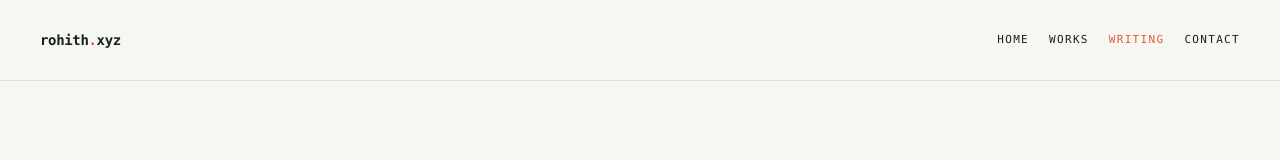
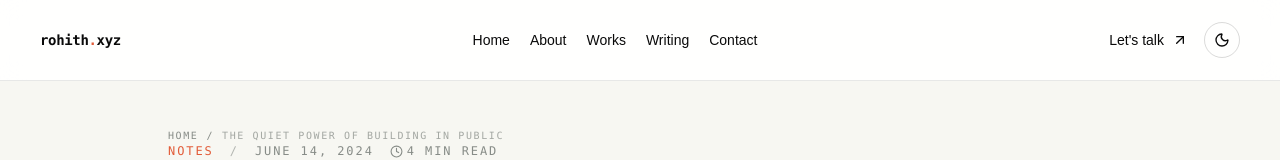
Before and after one commit to Rohith2201/rohith-portfolio, a Next.js app: page /blogs/building-in-public in a window 1280 px wide. Shown: the top 160 px of the page. Built offline with nearby package versions, Linux system fonts and the light colour scheme.

Commit message:
Create shared site header in layout

```diff
--- a/app/blogs/[slug]/page.tsx
+++ b/app/blogs/[slug]/page.tsx
@@ -22,17 +22,6 @@ export default async function BlogPage({ params }: { params: Promise<{ slug: str
 
   return (
     <main className="site-shell min-h-screen bg-[#f7f7f2] text-[#17221d]">
-      <header className="border-b border-[#17221d]/10">
-        <div className="mx-auto flex h-20 max-w-7xl items-center justify-between px-6 lg:px-10">
-          <a href="/" className="font-mono text-sm font-semibold tracking-tight">rohith<span className="text-[#e25b38]">.</span>xyz</a>
-          <nav aria-label="Main navigation" className="flex items-center gap-5 font-mono text-[11px] uppercase tracking-[0.12em]">
-            <a href="/" className="transition-colors hover:text-[#e25b38]">Home</a>
-            <a href="/works" className="transition-colors hover:text-[#e25b38]">Works</a>
-            <a href="/blogs" className="text-[#e25b38]">Writing</a>
-            <a href="/#contact" className="transition-colors hover:text-[#e25b38]">Contact</a>
-          </nav>
-        </div>
-      </header>
       <article>
         <header className="mx-auto max-w-5xl px-6 pb-16 pt-24 lg:px-10 lg:pb-20 lg:pt-32"><Breadcrumbs current={post.title} />
           <div className="flex flex-wrap items-center gap-4 font-mono text-xs uppercase tracking-[0.16em] text-[#e25b38]"><span>{post.category}</span><span className="text-[#17221d]/30">/</span><span className="text-[#17221d]/50">{post.date}</span><span className="inline-flex items-center gap-1 text-[#17221d]/50"><Clock size={13} /> {post.readTime}</span></div>
--- a/app/layout.tsx
+++ b/app/layout.tsx
@@ -1,6 +1,7 @@
 import { Analytics } from '@vercel/analytics/next'
 import type { Metadata, Viewport } from 'next'
 import './globals.css'
+import { SiteHeader } from '@/components/site-header'
 
 export const metadata: Metadata = {
   title: 'Rohith — Software & ML Developer',
@@ -45,6 +46,7 @@ export default function RootLayout({
   return (
     <html lang="en">
       <body className="antialiased">
+        <SiteHeader />
         {children}
         {process.env.NODE_ENV === 'production' && <Analytics />}
       </body>
--- a/app/page.tsx
+++ b/app/page.tsx
@@ -6,12 +6,9 @@ import {
   Check,
   Mail,
   MapPin,
-  Menu,
   Send,
   Sparkles,
-  X,
 } from 'lucide-react'
-import { ThemeToggle } from '@/components/theme-toggle'
 import projects from '@/lib/projects.json'
 
 const works = projects.slice(0, 3).map((project, index) => ({
@@ -57,7 +54,6 @@ const posts = [
 ]
 
 export default function Page() {
-  const [menuOpen, setMenuOpen] = useState(false)
   const [sent, setSent] = useState(false)
 
   function handleSubmit(event: React.FormEvent<HTMLFormElement>) {
@@ -67,18 +63,6 @@ export default function Page() {
 
   return (
     <main className="portfolio-shell min-h-screen overflow-hidden bg-white text-[#17221d]">
-      <header className="fixed left-0 right-0 top-0 z-50 border-b border-[#17221d]/10 bg-white/90 backdrop-blur-md">
-        <div className="mx-auto flex h-20 max-w-7xl items-center justify-between px-6 lg:px-10">
-          <a href="#top" className="font-mono text-sm font-semibold tracking-tight">rohith<span className="text-[#e25b38]">.</span>xyz</a>
-          <nav className={`${menuOpen ? 'absolute left-0 right-0 top-20 flex border-b border-[#17221d]/10 bg-white p-6' : 'hidden'} flex-col gap-5 text-sm md:static md:flex md:flex-row md:items-center md:border-0 md:bg-transparent md:p-0`}>
-            {['About', 'Work', 'Writing', 'Contact'].map((item) => <a key={item} href={item === 'Writing' ? '/blogs' : `#${item.toLowerCase()}`} onClick={() => setMenuOpen(false)} className="transition-colors hover:text-[#e25b38]">{item}</a>)}
-          </nav>
-          <div className="hidden items-center gap-4 md:flex"><a href="#contact" className="inline-flex items-center gap-2 text-sm">Let&apos;s talk <ArrowUpRight size={16} /></a> <ThemeToggle />
-</div>
-                    <button aria-label={menuOpen ? 'Close menu' : 'Open menu'} className="md:hidden" onClick={() => setMenuOpen(!menuOpen)}>{menuOpen ? <X size={21} /> : <Menu size={21} />}</button>
-        </div>
-      </header>
-
       <section id="top" className="mx-auto grid max-w-7xl gap-12 px-6 pb-24 pt-40 lg:grid-cols-[1.15fr_.85fr] lg:items-end lg:px-10 lg:pb-32 lg:pt-52">
         <div>
           <div className="mb-8 flex items-center gap-3 font-mono text-xs uppercase tracking-[0.18em] text-[#e25b38]"><span className="size-2 rounded-full bg-[#e25b38]" /> Available for select projects</div>
--- a/app/works/[slug]/page.tsx
+++ b/app/works/[slug]/page.tsx
@@ -22,7 +22,6 @@ export default async function WorkDetailPage({ params }: { params: Promise<{ slu
 
   return (
     <main className="site-shell min-h-screen bg-[#f7f7f2] text-[#17221d]">
-      <header className="border-b border-[#17221d]/10"><div className="mx-auto flex h-20 max-w-7xl items-center justify-between px-6 lg:px-10"><a href="/" className="font-mono text-sm font-semibold tracking-tight">rohith<span className="text-[#e25b38]">.</span>xyz</a><nav aria-label="Main navigation" className="flex items-center gap-5 font-mono text-[11px] uppercase tracking-[0.12em]"><a href="/" className="transition-colors hover:text-[#e25b38]">Home</a><a href="/works" className="text-[#e25b38]">Works</a><a href="/blogs" className="transition-colors hover:text-[#e25b38]">Writing</a><a href="/#contact" className="transition-colors hover:text-[#e25b38]">Contact</a></nav></div></header>
       <article>
         <header className="mx-auto max-w-7xl px-6 pb-16 pt-24 lg:px-10 lg:pb-20 lg:pt-32"><Breadcrumbs current={project.title} /><div className="mt-10 font-mono text-xs uppercase tracking-[0.16em] text-[#e25b38]">{project.type} / {project.year}</div><h1 className="mt-8 max-w-5xl text-[clamp(4rem,11vw,10rem)] font-medium leading-[.82] tracking-[-.08em]">{project.title}<span className="text-[#e25b38]">.</span></h1><p className="mt-10 max-w-2xl text-xl leading-8 text-[#17221d]/65">{project.description}</p><div className="mt-8 flex flex-wrap gap-2">{project.tags.map((tag) => <span key={tag} className="rounded-full border border-[#17221d]/15 px-3 py-1 font-mono text-[10px] uppercase tracking-wider">{tag}</span>)}</div></header>
         <figure className="mx-auto max-w-7xl px-6 lg:px-10"><img src={project.cover} alt={`${project.title} overview`} className="aspect-[2/1] w-full rounded-sm object-cover" /><figcaption className="mt-3 font-mono text-xs uppercase tracking-[0.12em] text-[#17221d]/50">{project.title} — overview</figcaption></figure>
--- /dev/null
+++ b/components/site-header.tsx
@@ -0,0 +1,34 @@
+'use client'
+
+import Link from 'next/link'
+import { ArrowUpRight, Menu, X } from 'lucide-react'
+import { useState } from 'react'
+import { ThemeToggle } from '@/components/theme-toggle'
+
+const links = [
+  { label: 'Home', href: '/' },
+  { label: 'About', href: '/#about' },
+  { label: 'Works', href: '/works' },
+  { label: 'Writing', href: '/blogs' },
+  { label: 'Contact', href: '/#contact' },
+]
+
+export function SiteHeader() {
+  const [menuOpen, setMenuOpen] = useState(false)
+
+  return (
+    <header className="fixed left-0 right-0 top-0 z-50 border-b border-[#17221d]/10 bg-white/90 backdrop-blur-md dark:border-white/10 dark:bg-[#17221d]/90">
+      <div className="mx-auto flex h-20 max-w-7xl items-center justify-between px-6 lg:px-10">
+        <Link href="/" className="font-mono text-sm font-semibold tracking-tight">rohith<span className="text-[#e25b38]">.</span>xyz</Link>
+        <nav aria-label="Main navigation" className={`${menuOpen ? 'absolute left-0 right-0 top-20 flex border-b border-[#17221d]/10 bg-white p-6 dark:border-white/10 dark:bg-[#17221d]' : 'hidden'} flex-col gap-5 text-sm md:static md:flex md:flex-row md:items-center md:border-0 md:bg-transparent md:p-0`}>
+          {links.map((link) => <Link key={link.href} href={link.href} onClick={() => setMenuOpen(false)} className="transition-colors hover:text-[#e25b38]">{link.label}</Link>)}
+        </nav>
+        <div className="flex items-center gap-4">
+          <Link href="/#contact" className="hidden items-center gap-2 text-sm md:inline-flex">Let&apos;s talk <ArrowUpRight size={16} /></Link>
+          <ThemeToggle />
+          <button aria-label={menuOpen ? 'Close menu' : 'Open menu'} className="md:hidden" onClick={() => setMenuOpen(!menuOpen)}>{menuOpen ? <X size={21} /> : <Menu size={21} />}</button>
+        </div>
+      </div>
+    </header>
+  )
+}
```
